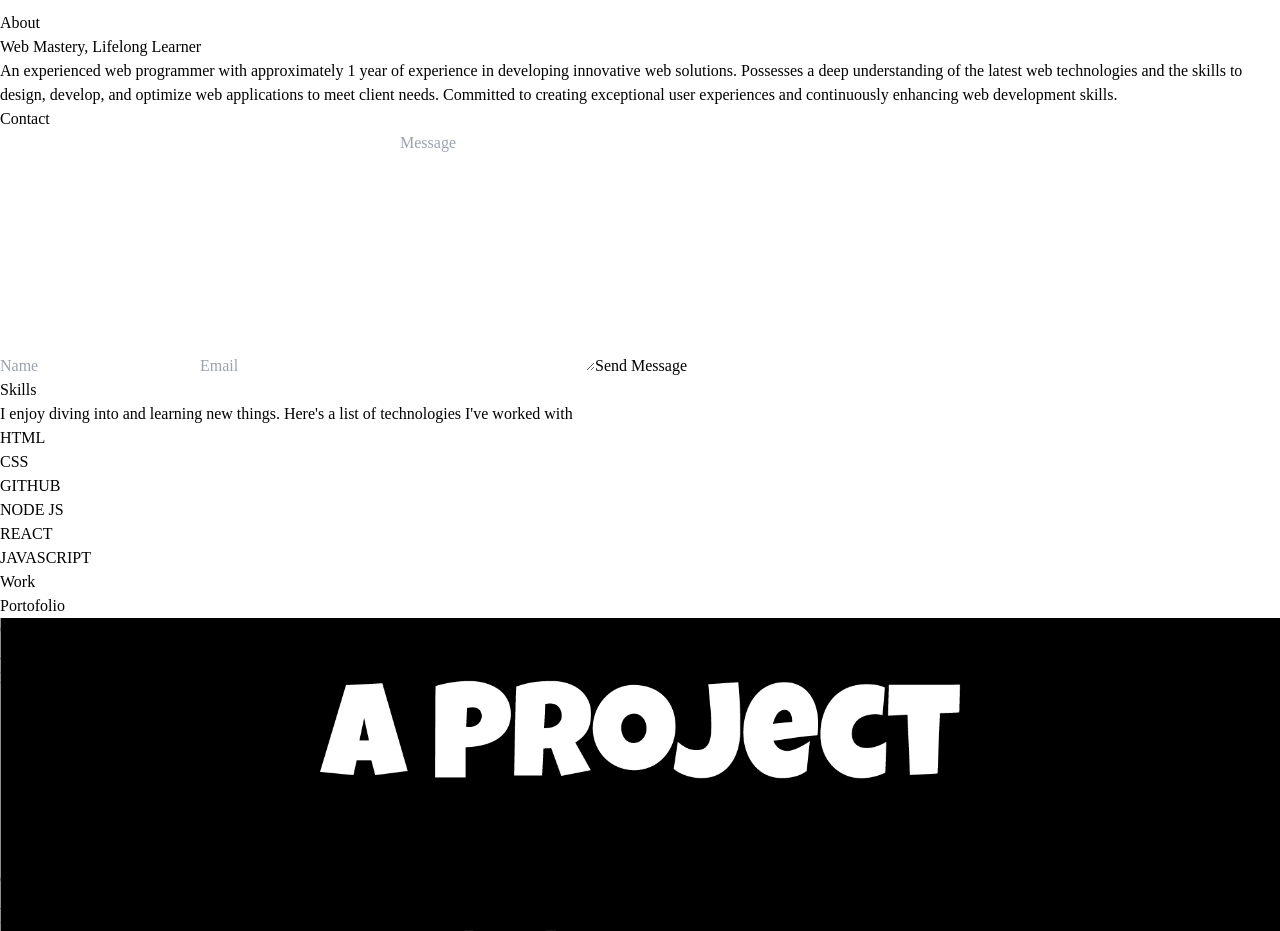
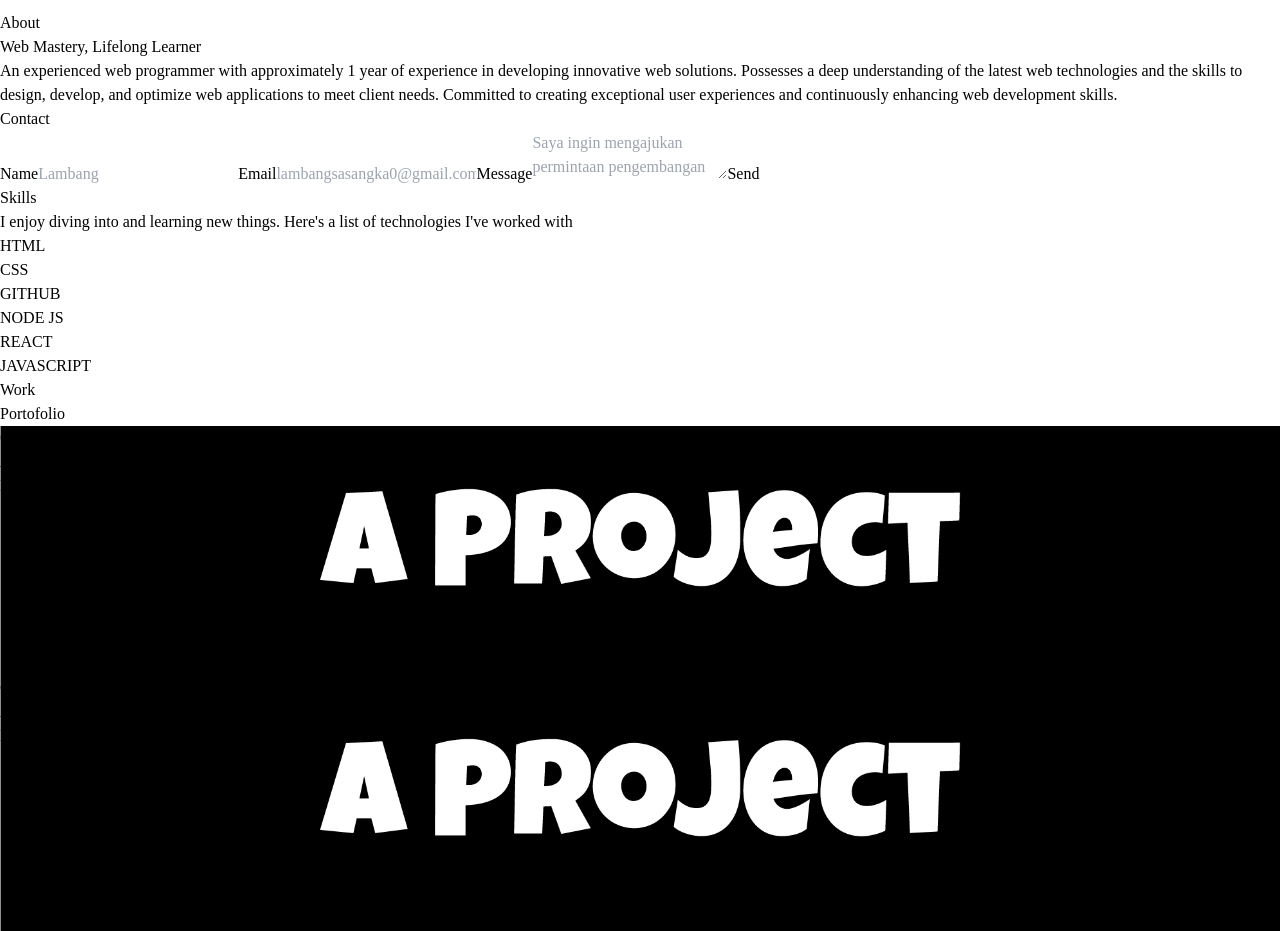
Before and after one commit to salak96/Portofolio_2023, a React (Vite) app: page / in a window 1280 px wide. Shown: the part 1578-2509 px from the top of the page. Built offline with nearby package versions, Linux system fonts and the light colour scheme.

Commit message:
send email

```diff
--- a/package.json
+++ b/package.json
@@ -14,6 +14,7 @@
         "@fortawesome/fontawesome-svg-core": "^6.4.2",
         "@fortawesome/free-regular-svg-icons": "^6.4.2",
         "@fortawesome/free-solid-svg-icons": "^6.4.2",
+        "@emailjs/browser": "^3.4.0",
         "react": "^18.2.0",
         "react-dom": "^18.2.0",
         "react-icons": "^4.11.0",
--- a/src/components/Contact.jsx
+++ b/src/components/Contact.jsx
@@ -1,24 +1,71 @@
-import React from 'react';
+import React, { useRef } from 'react';
+import emailjs from '@emailjs/browser';
 
 const Contact = () => {
+    const form = useRef();
+
+    const sendEmail = (e) => {
+        e.preventDefault();
+
+        emailjs.sendForm('service_afm0afs', 'template_g5ks3bk', form.current, 'sY9mWDj-1RcErjIZt').then(
+            (result) => {
+                console.log(result.text);
+                console.log('Message sent!');
+                 // Tampilkan pop-up setelah pesan terkirim
+               window.alert('Message sent!');
+            },
+            (error) => {
+                console.log(error.text);
+            },
+        );
+    };
+
     return (
         <div name='contact' className='w-full h-screen bg-[#0a192f] flex justify-center items-center p-4'>
-            <div className='flex flex-col max-w-[600px] w-full'>
+            <div className='flex flex-col max-w-[600px] w-full bg-white rounded-lg p-8 shadow-md'>
                 <div className='pb-8 flex flex-col justify-center w-full h-full items-center'>
-                    <p className='text-4xl font-bold inline border-b-4 border-cyan-500 text-gray-300'>Contact</p>
+                    <p className='text-4xl font-bold text-cyan-500'>Contact</p>
                 </div>
-                <input className='bg-[#ccd6f6] p-2' type='text' placeholder='Name' name='name' />
-                <input className='my-4 p-2 bg-[#ccd6f6]' type='email' placeholder='Email' name='email' />
-                <textarea className='bg-[#ccd6f6] p-2' name='message' rows='10' placeholder='Message'></textarea>
-                <button className='bg-blue-500 hover:bg-red-700 font-bold border-blue-700 rounded text-white border hover:border-white hover:border-500 px-4 py-3 my-8 mx-auto flex items-center'>
-                    <a
-                        href="https://wa.me/6285642268279?text=Hello%20Sasangka%20Saya%20Ingin%20Konsultasi%20Teknologi%20Web"
-                        target="_blank"
-                        rel="noopener noreferrer"
+                <form ref={form} onSubmit={sendEmail} className='flex flex-col gap-4'>
+                    <label htmlFor='user_name' className='text-gray-700 font-semibold'>
+                        Name
+                    </label>
+                    <input
+                        type='text'
+                        id='user_name'
+                        name='user_name'
+                        placeholder='Lambang'
+                        className='border border-gray-300 rounded-lg py-2 px-3'
+                    />
+
+                    <label htmlFor='user_email' className='text-gray-700 font-semibold'>
+                        Email
+                    </label>
+                    <input
+                        type='email'
+                        id='user_email'
+                        name='user_email'
+                        placeholder='lambangsasangka0@gmail.com'
+                        className='border border-gray-300 rounded-lg py-2 px-3'
+                    />
+
+                    <label htmlFor='message' className='text-gray-700 font-semibold'>
+                        Message
+                    </label>
+                    <textarea
+                        id='message'
+                        name='message'
+                        placeholder='Saya ingin mengajukan permintaan pengembangan front-end untuk proyek website kami. Proyek ini sangat penting bagi kami dan kami yakin bahwa tim Anda memiliki kemampuan yang dibutuhkan untuk membantu kami mencapai tujuan kami.
+'
+                        className='border border-gray-300 rounded-lg py-2 px-3 h-32'
+                    ></textarea>
+                    <button
+                        type='submit'
+                        className='bg-cyan-500 text-white py-2 px-4 rounded-lg hover:bg-cyan-600 focus:outline-none focus:ring-2 focus:ring-cyan-500 focus:ring-opacity-50'
                     >
-                        Send Message
-                    </a>
-                </button>
+                        Send
+                    </button>
+                </form>
             </div>
         </div>
     );
```
Also changed, not shown: src/components/About.jsx (+5 -2 lines), src/components/Home.jsx (+9 -4 lines), vercel.json, 1 other file (tests, documents, lock files or other folders).
